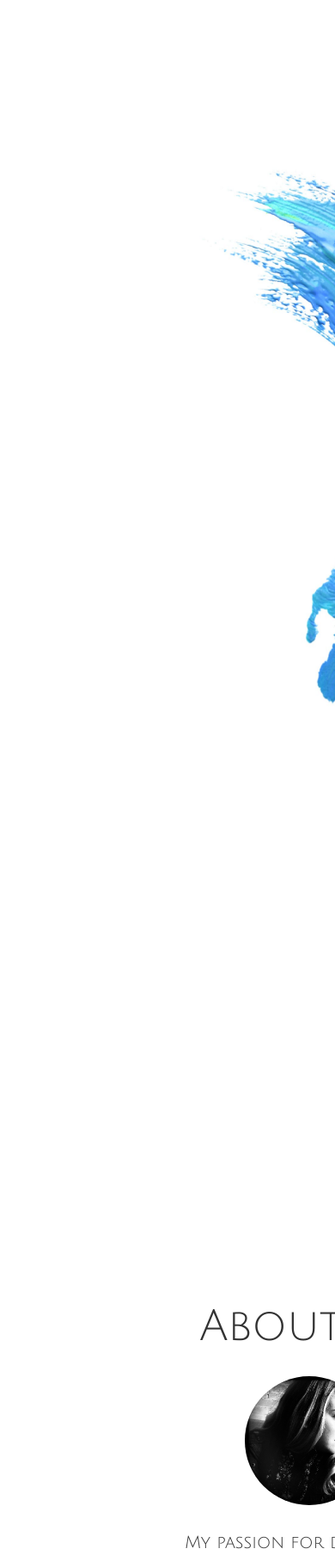
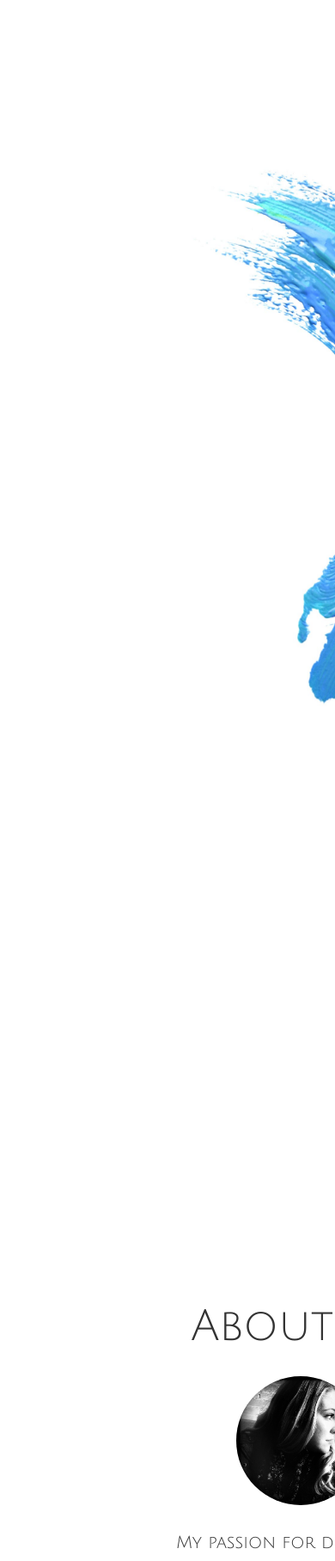
Before and after one commit to liaforg/LF-Web-Development, a PHP site: page / in a window 390 px wide. Shown: the part 784-2600 px from the top of the page at 86% size. Run offline with PHP 8.4, Linux system fonts and the light colour scheme; some libraries are stand-ins or nearby versions.

Commit message:
mobile test

```diff
--- a/home.html
+++ b/home.html
@@ -23,7 +23,6 @@
     <script src="node_modules/aos/dist/aos.js"></script>
     <link rel="stylesheet" href="node_modules/aos/dist/aos.css" />
     <link rel="stylesheet" href="animate.min.css">
-
   </head>
 
   <body>
@@ -141,6 +140,7 @@
             <h4 id = "footer"> &copy; Lia Forgione 2017 </h4>
           </footer>
         </section>
+
     </main>
 
 
--- a/styles.css
+++ b/styles.css
@@ -3,6 +3,9 @@ body {
   overflow: hidden;
 }
 
+div {
+  -webkit-overflow-scrolling: touch;
+  }
 
 /*FIRST SLIDE*/
 .top-of-page {
@@ -209,6 +212,7 @@ table h4 {
   width: 100%;
 }
 
+
 /*ARROW*/
 
 i.fa.fa-chevron-down{
@@ -315,7 +319,6 @@ span.fa.fa-linkedin-square:hover {
 
 .wrapper {
   background-image: url('images/black-med-min.jpg');
-  left: 10px;
   height: 100vh;
   overflow-x: hidden;
   overflow-y:auto;
@@ -326,6 +329,7 @@ span.fa.fa-linkedin-square:hover {
   background-size:1054px;
   background-position: right;
   position: fixed;
+  -webkit-overflow-scrolling: touch;
 }
 
 .section {
```
